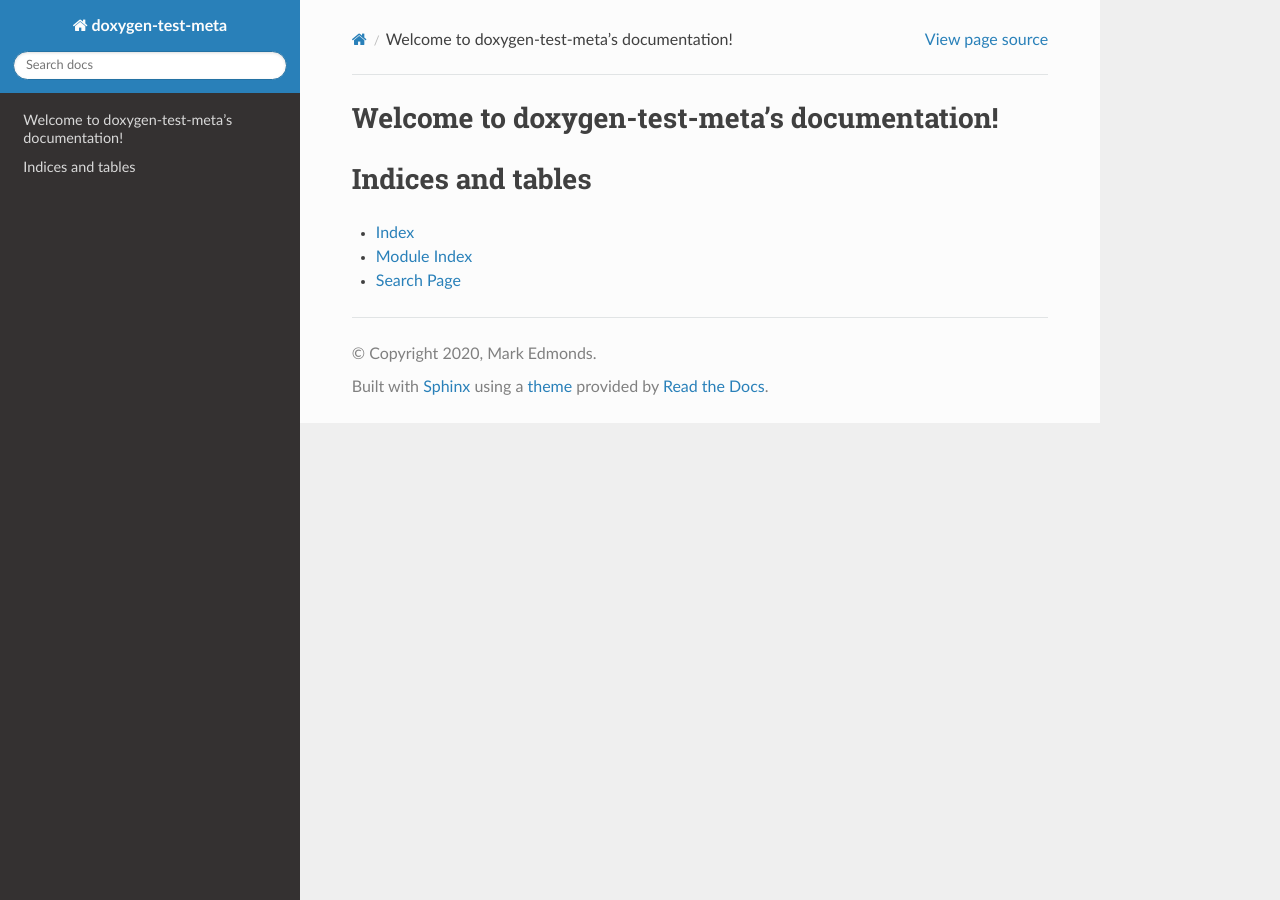
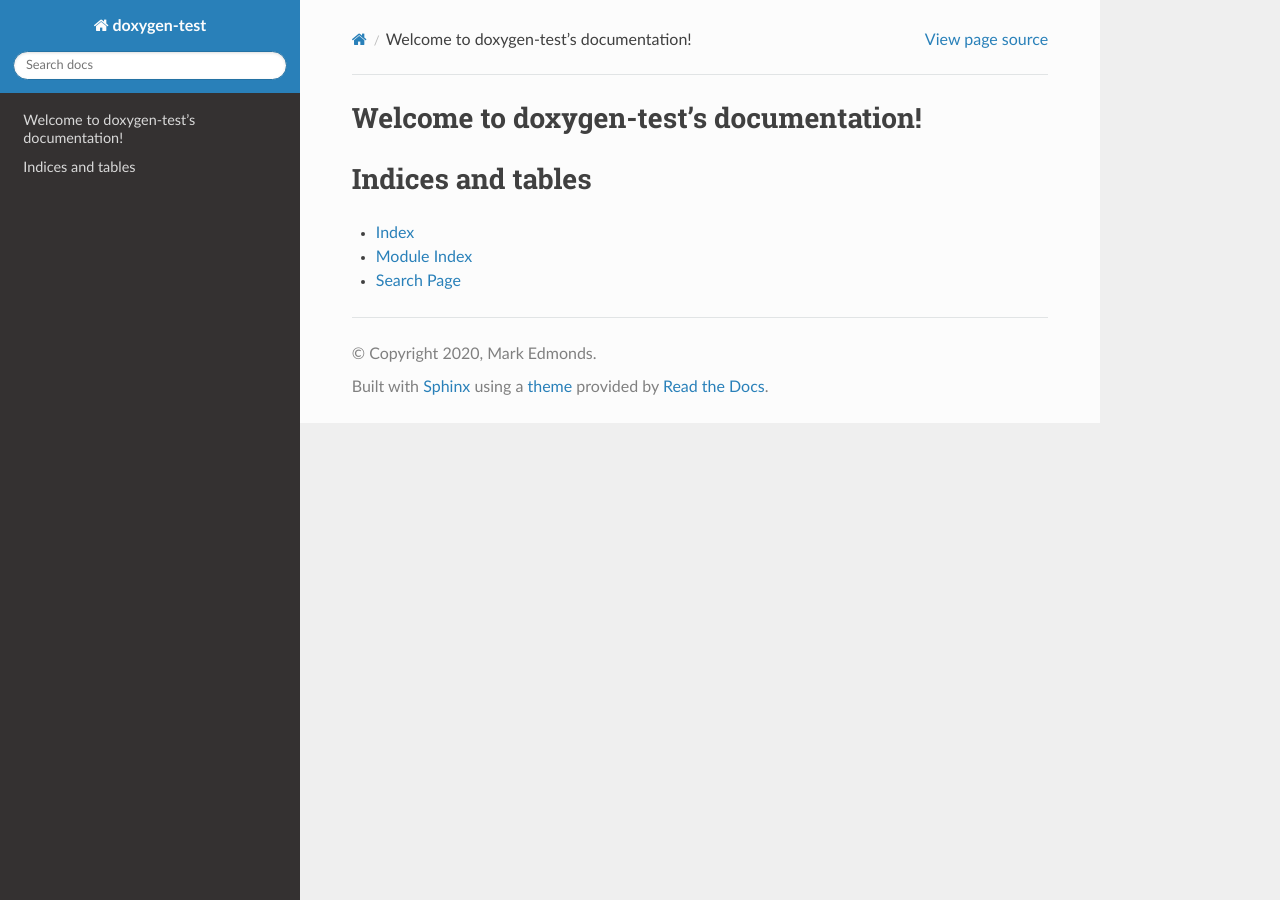
Before and after one commit to mjedmonds/doxygen-sphinx-test, a Sphinx documentation site: the page built from docs/index.rst, in a window 1280 px wide. Built offline with Sphinx 7.4.7 and the Read the Docs theme 2.0.0, drawn with Linux system fonts in a browser that asks for light colours; pages that are not in the unit, such as notebooks, are missing from menus.

Commit message:
attempt 6 - update RTD theme

```diff
--- a/docs/conf.py
+++ b/docs/conf.py
@@ -12,12 +12,14 @@
 #
 import os
 import sys
+import sphinx_rtd_theme
+
 sys.path.insert(0, os.path.abspath('../src'))
 
 
 # -- Project information -----------------------------------------------------
 
-project = 'doxygen-test-meta'
+project = 'doxygen-test'
 copyright = '2020, Mark Edmonds'
 author = 'Mark Edmonds'
 
@@ -39,6 +41,7 @@
     'breathe',
     'exhale'
 ]
+
 # Add any paths that contain templates here, relative to this directory.
 templates_path = ['_templates']
 
@@ -90,15 +93,23 @@
 
 # The theme to use for HTML and HTML Help pages.  See the documentation for
 # a list of builtin themes.
-#
+# [[[ begin theme marker ]]]
+# The name of the Pygments (syntax highlighting) style to use.
+# `sphinx` works very well with the RTD theme, but you can always change it
+pygments_style = 'sphinx'
 
+# on_rtd is whether we are on readthedocs.org, this line of code grabbed from docs.readthedocs.org
+on_rtd = os.environ.get('READTHEDOCS', None) == 'True'
+
+if not on_rtd:  # only import and set the theme if we're building docs locally
+    import sphinx_rtd_theme
+    html_theme = 'sphinx_rtd_theme'
+    html_theme_path = [sphinx_rtd_theme.get_html_theme_path()]
+# [[[ end theme marker ]]]
+
+# NOTE: this is only here for me to auto-place sections of conf.py in the docs
+#       but isn't needed in producion releases
 html_theme = 'sphinx_rtd_theme'
-
-# Theme options are theme-specific and customize the look and feel of a theme
-# further.  For a list of options available for each theme, see the
-# documentation.
-html_theme_options = {
-}
 
 html_title = "Doxygen test: merging C++ and Python API references"
 html_short_title = "Doxygen test"
--- a/docs/index.rst
+++ b/docs/index.rst
@@ -3,7 +3,7 @@
    You can adapt this file completely to your liking, but it should at least
    contain the root `toctree` directive.
 
-Welcome to doxygen-test-meta's documentation!
+Welcome to doxygen-test's documentation!
 =============================================
 
 .. toctree::
```
